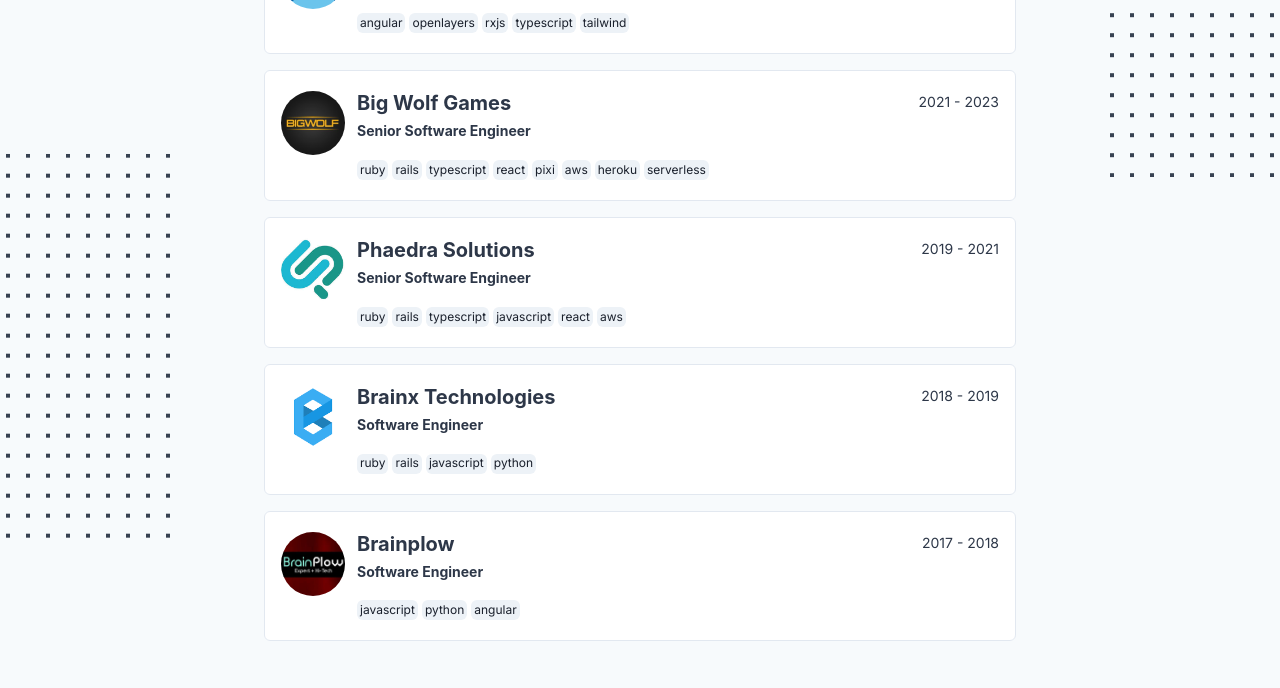
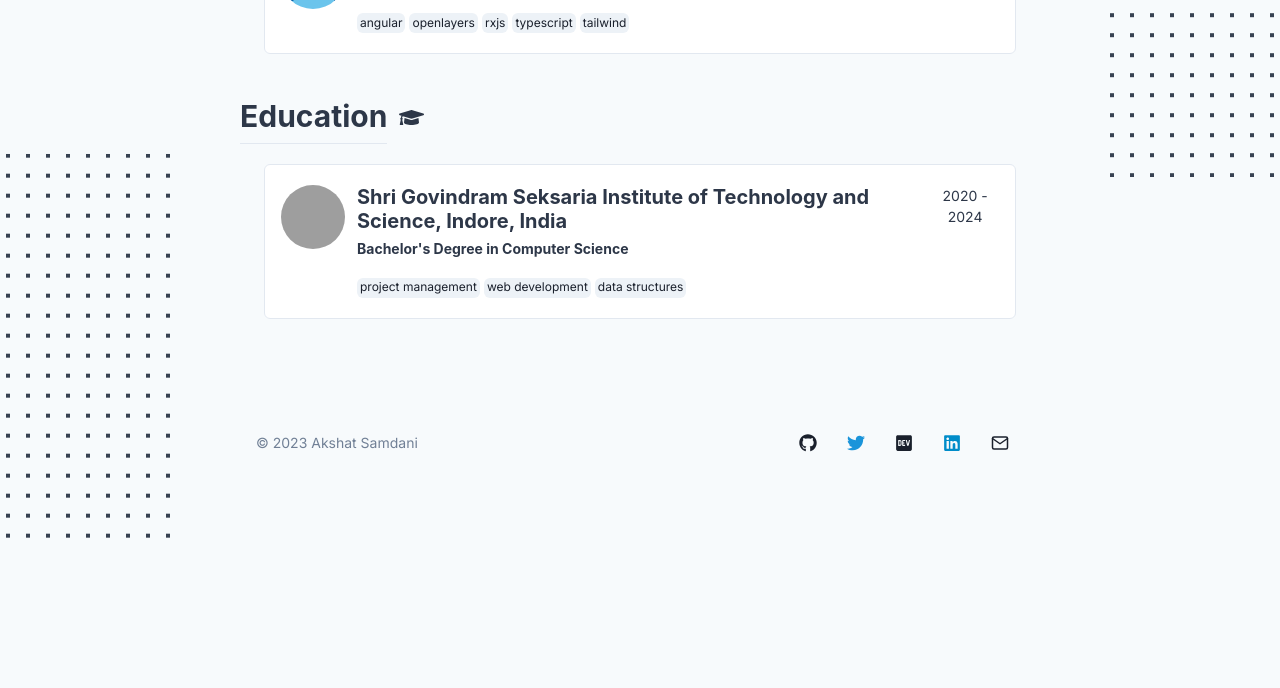
Before and after one commit to Akshat202002/akshat-samdani-portfolio, a Next.js app: page /about in a window 1280 px wide. Shown: the part 254-942 px from the top of the page. After the commit the page ends 800 px from the top, so only its background shows below. Built offline with nearby package versions, Linux system fonts and the light colour scheme; no server answers; grey boxes are pictures that could not be loaded.

Commit message:
Updated Companies

```diff
--- a/data/data.ts
+++ b/data/data.ts
@@ -6,46 +6,6 @@
     skills: ['angular', 'openlayers', 'rxjs', 'typescript', 'tailwind'],
     period: '2023 - Present',
     logo: '/assets/images/logos/ZIGNEXFooter3.png'
-  },
-  {
-    title: 'Big Wolf Games',
-    alt: 'BW image',
-    role: 'Senior Software Engineer',
-    skills: ['ruby', 'rails', 'typescript', 'react', 'pixi', 'aws', 'heroku', 'serverless'],
-    period: '2021 - 2023',
-    logo: '/assets/images/logos/bigwolf.png'
-  },
-  {
-    title: 'Phaedra Solutions',
-    alt: 'PS image',
-    role: 'Senior Software Engineer',
-    skills: ['ruby', 'rails', 'typescript', 'javascript', 'react', 'aws'],
-    period: '2019 - 2021',
-    logo: '/assets/images/logos/phaedra.jpeg'
-  },
-  {
-    title: 'Brainx Technologies',
-    alt: 'BT image',
-    role: 'Software Engineer',
-    skills: ['ruby', 'rails', 'javascript', 'python'],
-    period: '2018 - 2019',
-    logo: '/assets/images/logos/brainxtech.png'
-  },
-  // {
-  //   title: "Codenya Studio",
-  //   alt: "CS image",
-  //   role: "Co-founder, CTO",
-  //   skills: ["ruby", "rails", "python", "typescript", "react", "aws"],
-  //   period: "2018 - Present",
-  //   logo: '/assets/images/logos/codenya.png'
-  // },
-  {
-    title: 'Brainplow',
-    alt: 'Brainplow image',
-    role: 'Software Engineer',
-    skills: ['javascript', 'python', 'angular'],
-    period: '2017 - 2018',
-    logo: '/assets/images/logos/brainplow.jpg'
   }
 ];
 
```
